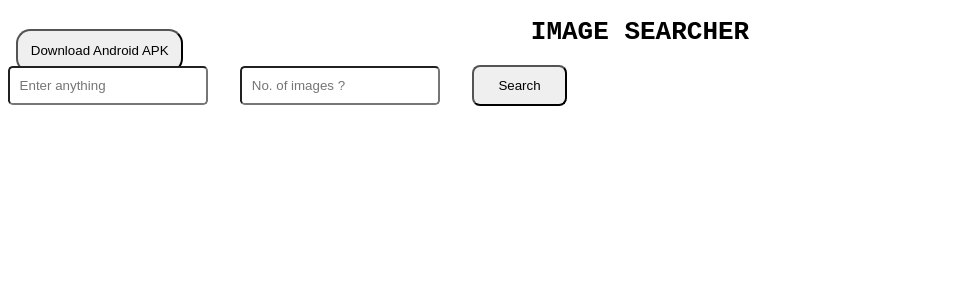
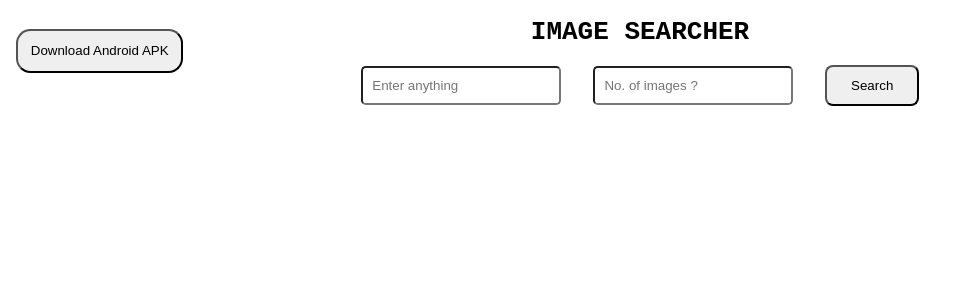
Before and after one commit to prabhjot-arora31/Imagesearch31, a React (Create React App) app: page / in a window 1280 px wide. Shown: the top 300 px of the page, without its empty margins (0-974 px from the left). Built offline with nearby package versions, Linux system fonts and the light colour scheme.

Commit message:
Update App.js

```diff
--- a/src/App.js
+++ b/src/App.js
@@ -34,7 +34,7 @@ const App = () => { // creating component named App
          <centre><button style={{marginTop:'0.7rem',padding:'0.8rem',borderRadius:'0.9rem',position:'fixed',marginLeft:'0.5rem'}}>Download Android APK</button>
      </centre>
         <h1 style={{textAlign:'center' , textTransform:'uppercase'}}>Image Searcher</h1>
-        <header style={{position:'fixed'}}>
+        <header>
             <input type="text" placeholder="Enter anything" value={searchItem} onChange={(e)=>{
                 setSearchItem(e.target.value)
                 console.log(searchItem)
```
